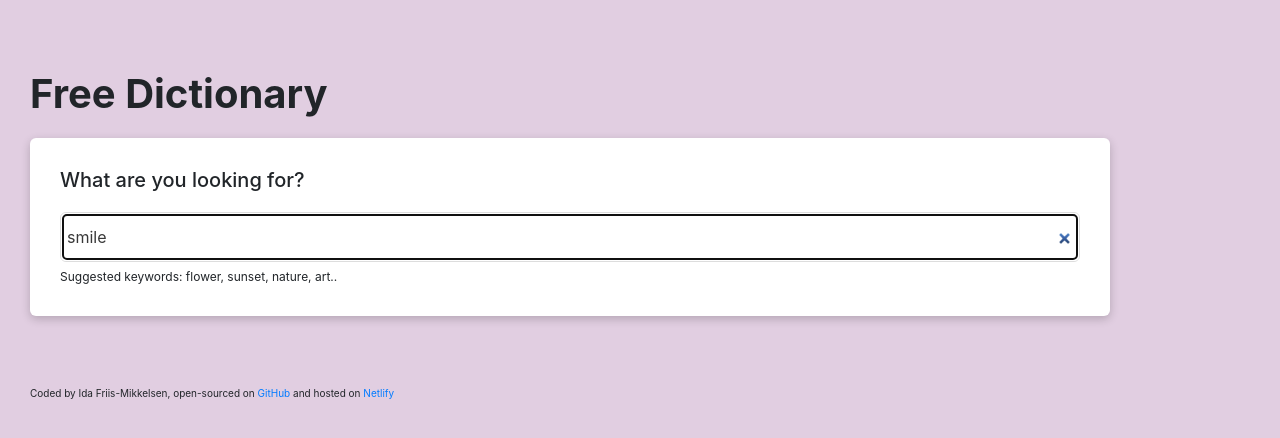
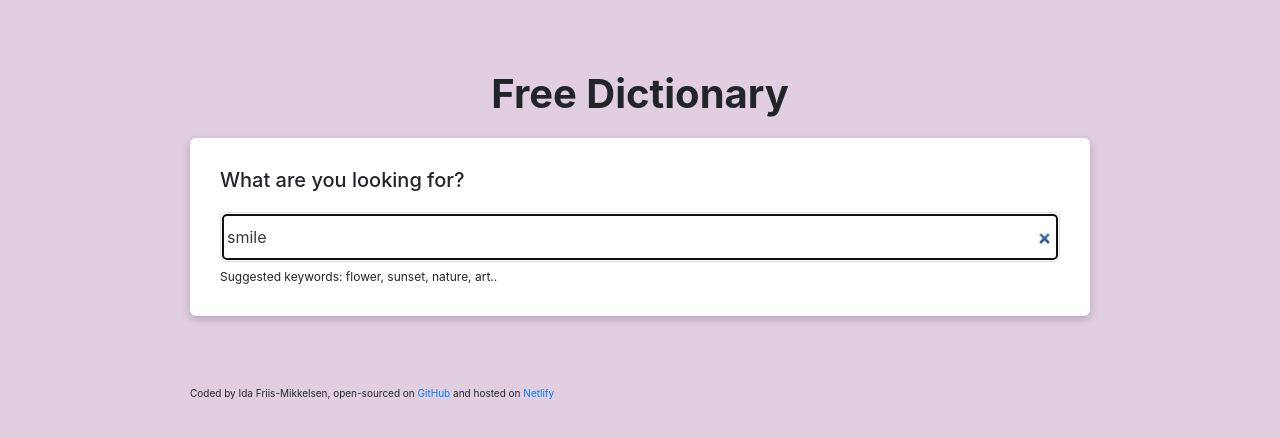
Before and after one commit to Ifriism/Dictionary-project, a React (Create React App) app: page / in a window 1280 px wide. Shown: the top 438 px of the page. Built offline with nearby package versions, Linux system fonts and the light colour scheme; no server answers.

Commit message:
Update App.css

```diff
--- a/src/App.css
+++ b/src/App.css
@@ -1,5 +1,10 @@
 body {
   background: rgba(224, 205, 224, 0.959);
+}
+
+.App {
+  max-width: 960px;
+  margin: 0 auto;
 }
 
 .App .container {
@@ -8,6 +13,7 @@ body {
 }
 
 .App .pageTitle {
+  text-align: center;
   margin: 20px 0;
   font-size: 40px;
   font-weight: bold;
```
